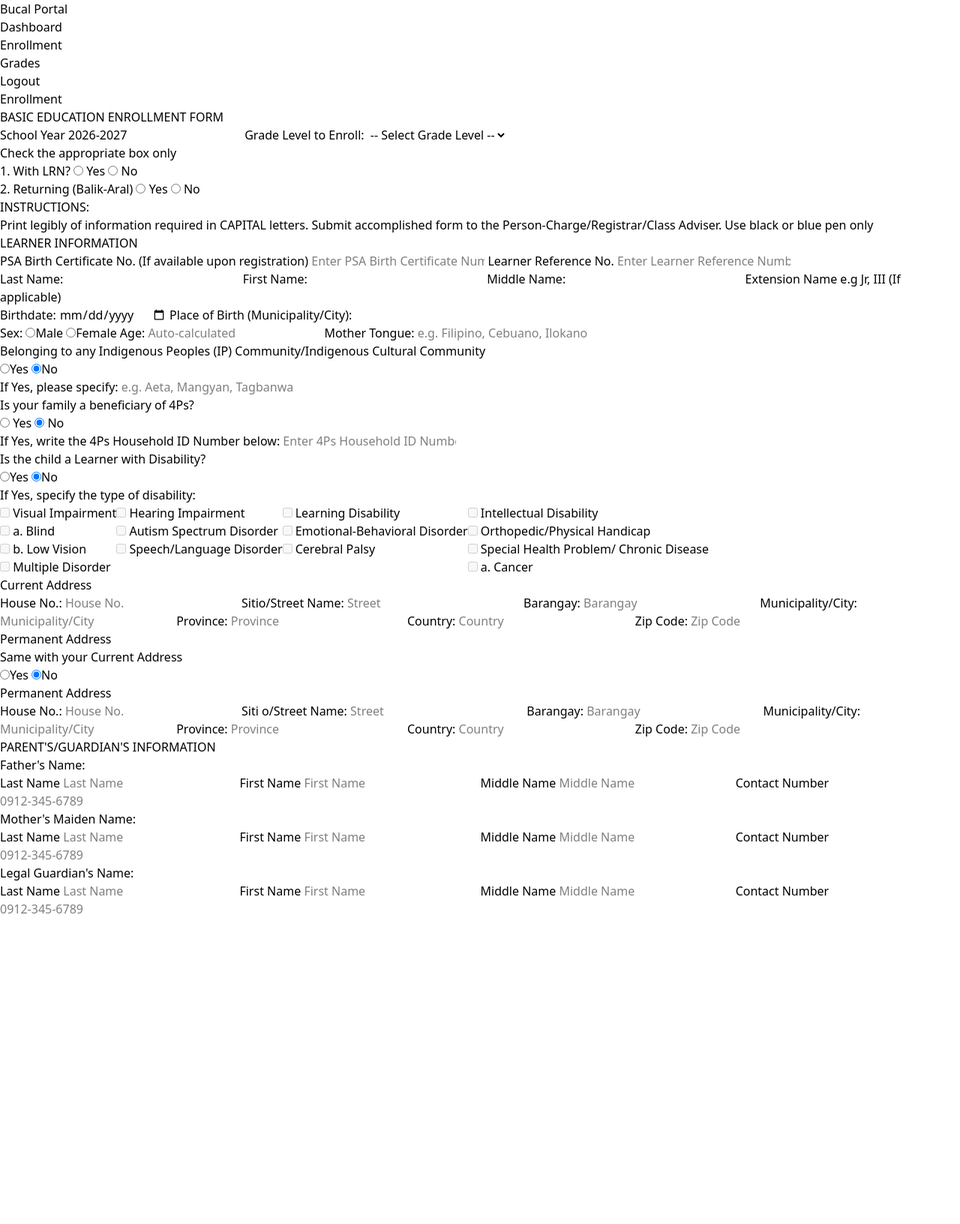
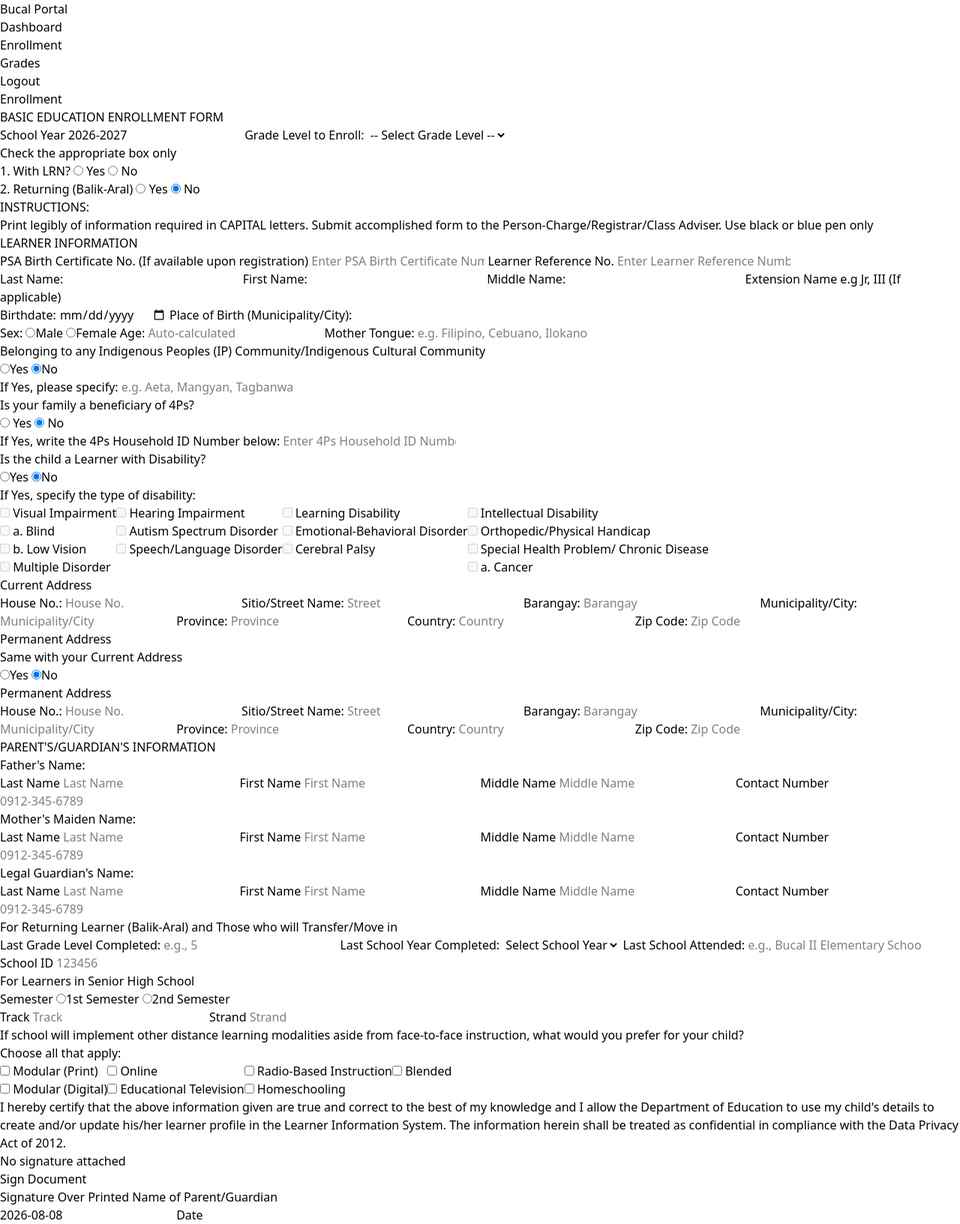
Before and after one commit to adashinobeniohubgit/BucalThesis, a Flask app: page /enrollment in a window 1280 px wide. Shown: the whole page at 75% size. Before the commit the page ends 1218 px from the top, so only its background shows below. Run offline with Flask 3, Linux system fonts and the light colour scheme; the visitor is signed in with stand-in values (Sample User, id 1); style sheets or scripts are compiled from the project's sources.

Commit message:
added signatory

```diff
--- a/app/static/js/enrollment.js
+++ b/app/static/js/enrollment.js
@@ -7,6 +7,41 @@ document.addEventListener('DOMContentLoaded', function () {
         const currentYear = new Date().getFullYear();
         const nextYear = currentYear + 1;
         schoolYearInput.value = `${currentYear}-${nextYear}`;
+    }
+
+    // ----------------------------------------------------
+    // 1.1 Populate "Last School Year Completed" Dropdown
+    // ----------------------------------------------------
+    const lastSchoolYearSelect = document.getElementById('last_school_year_completed');
+    if (lastSchoolYearSelect) {
+        const currentYear = new Date().getFullYear();
+        // Max completed school year ends at previous year (e.g., in 2026 -> 2024-2025)
+        const maxEndYear = currentYear - 1;
+        const minStartYear = 2001;
+
+        // Clear existing options except placeholder
+        lastSchoolYearSelect.innerHTML = '<option value="" disabled selected>Select School Year</option>';
+
+        for (let endYear = maxEndYear; endYear > minStartYear; endYear--) {
+            const startYear = endYear - 1;
+            const schoolYearText = `${startYear}-${endYear}`;
+
+            const option = document.createElement('option');
+            option.value = schoolYearText;
+            option.textContent = schoolYearText;
+
+            lastSchoolYearSelect.appendChild(option);
+        }
+    }
+
+    // ----------------------------------------------------
+    // 1.2 Auto-fill Date Answered (YYYY-MM-DD)
+    // ----------------------------------------------------
+    const dateAnsweredInput = document.getElementById('date_answered');
+    if (dateAnsweredInput) {
+        const today = new Date();
+        // Formats to YYYY-MM-DD
+        dateAnsweredInput.value = today.toISOString().split('T')[0];
     }
 
     // ----------------------------------------------------
@@ -306,4 +341,64 @@ document.addEventListener('DOMContentLoaded', function () {
             }
         });
     });
+
+    // ====================================================
+    // 9. RETURNING LEARNER (BALIK-ARAL) FIELDS TOGGLE
+    // ====================================================
+    const returningYes = document.getElementById('returning_yes');
+    const returningNo = document.getElementById('returning_no');
+
+    // Text/number inputs use `readonly`; the <select> uses `disabled`
+    // since `readonly` has no effect on <select> elements in HTML.
+    const returningTextFieldIds = [
+        'last_grade_completed',
+        'last_school_attended',
+        'school_id'
+    ];
+    const returningSelectFieldIds = [
+        'last_school_year_completed'
+    ];
+
+    /**
+     * Toggles the returning-learner fields between editable/required
+     * and readonly/optional based on the "Returning (Balik-Aral)" answer.
+     *
+     * - "Yes" -> fields become editable and required
+     * - "No"  -> fields become readonly/disabled, cleared, and optional
+     */
+    function toggleReturningFields() {
+        if (!returningYes) return;
+
+        const isReturning = returningYes.checked;
+
+        returningTextFieldIds.forEach(id => {
+            const field = document.getElementById(id);
+            if (!field) return;
+
+            field.readOnly = !isReturning;
+            field.required = isReturning;
+
+            if (!isReturning) {
+                field.value = ''; // Clear stale input if user switches back to 'No'
+            }
+        });
+
+        returningSelectFieldIds.forEach(id => {
+            const field = document.getElementById(id);
+            if (!field) return;
+
+            field.disabled = !isReturning;
+            field.required = isReturning;
+
+            if (!isReturning) {
+                field.value = ''; // Reset to placeholder if user switches back to 'No'
+            }
+        });
+    }
+
+    if (returningYes && returningNo) {
+        returningYes.addEventListener('change', toggleReturningFields);
+        returningNo.addEventListener('change', toggleReturningFields);
+        toggleReturningFields(); // Run on load in case pre-selected
+    }
 });
--- a/app/templates/enrollment.html
+++ b/app/templates/enrollment.html
@@ -44,7 +44,7 @@
             <div>
                <label>2. Returning (Balik-Aral)</label>
                <label><input type="radio" name="is_returning" value="yes" id="returning_yes" required> Yes</label>
-               <label><input type="radio" name="is_returning" value="no" id="returning_no"> No</label>
+               <label><input type="radio" name="is_returning" value="no" id="returning_no" checked> No</label>
             </div>
         </div>
     </div>
@@ -256,7 +256,7 @@
         <h3>Permanent Address</h3>
         <label for="perm_house_no">House No.:</label>
         <input type="text" name="perm_house_no" id="perm_house_no" placeholder="House No.">
-        <label for="perm_street_name">Siti o/Street Name:</label>
+        <label for="perm_street_name">Sitio/Street Name:</label>
         <input type="text" name="perm_street_name" id="perm_street_name" placeholder="Street">
         <label for="perm_barangay">Barangay:</label>
         <input type="text" name="perm_barangay" id="perm_barangay" placeholder="Barangay">
@@ -324,25 +324,53 @@
 <div>
     <div>
         <!-- returning learner -->
+        <h3>For Returning Learner (Balik-Aral) and Those who will Transfer/Move in</h3>
     </div>
     <div>
         <!-- last grade level, school, school year -->
+        <label for="last_grade_completed">Last Grade Level Completed:</label>
+        <input type="text" name="last_grade_completed" id="last_grade_completed"
+            maxlength="1"
+            oninput="this.value = this.value.replace(/[^0-9]/g, '');"
+            placeholder="e.g., 5" readonly>
+        <label for="last_school_year_completed">Last School Year Completed:</label>
+            <select name="last_school_year_completed" id="last_school_year_completed" disabled>
+                <option value="" disabled selected>Select School Year</option>
+            </select>
+        <label for="last_school_attended">Last School Attended:</label>
+        <input type="text" name="last_school_attended" id="last_school_attended" placeholder="e.g., Bucal II Elementary School" readonly>
     </div>
     <div>
         <!-- school id -->
+        <label for="school_id">School ID</label>
+        <input type="text" name="school_id" id="school_id"
+            inputmode="numeric"
+            pattern="[0-9]*"
+            maxlength="6"
+            placeholder="123456"
+            oninput="this.value = this.value.replace(/[^0-9]/g, '');"
+            readonly/>
     </div>
 </div>
 
 <div>
     <div>
         <!-- for learners in senior high school -->
+        <h3>For Learners in Senior High School</h3>
     </div>
     <div>
         <div>
             <!-- semester -->
+            <label>Semester</label>
+            <label><input type="radio" name="semester" value="first_semester" id="first_semester">1st Semester</label>
+            <label><input type="radio" name="semester" value="second_semester" id="second_semester">2nd Semester</label>
         </div>
         <div>
             <!-- track/strand -->
+            <label for="track">Track</label>
+            <input type="text" name="track" id="track" placeholder="Track">
+            <label for="strand">Strand</label>
+            <input type="text" name="Strand" id="Strand" placeholder="Strand">
         </div>
     </div>
 </div>
@@ -350,13 +378,51 @@
 <div>
     <p>
         <!-- if school will implement other distance learning modalities aside from face to face instruction... -->
+        If school will implement other distance learning modalities aside from face-to-face instruction, what would you prefer for your child?
     </p>
     <div>
         <p>
             <!-- choose that apply -->
+            Choose all that apply:
         </p>
         <div>
             <!-- choices -->
+            <table>
+                <tr>
+                    <td class="align-top">
+                        <label>
+                            <input type="checkbox" name="distance_learning_modalities" value="Modular (Print)"> Modular (Print)
+                        </label>
+                        <br>
+                        <label>
+                            <input type="checkbox" name="distance_learning_modalities" value="Modular (Digital)"> Modular (Digital)
+                        </label>
+                    </td>
+                    <td class="align-top">
+                        <label>
+                            <input type="checkbox" name="distance_learning_modalities" value="Online"> Online
+                        </label>
+                        <br>
+                        <label>
+                            <input type="checkbox" name="distance_learning_modalities" value="Educational Television"> Educational Television
+                        </label>
+                    </td>
+                    <td class="align-top">
+                        <label>
+                            <input type="checkbox" name="distance_learning_modalities" value="Radio-Based Instruction"> Radio-Based Instruction
+                        </label>
+                        <br>
+                        <label>
+                            <input type="checkbox" name="distance_learning_modalities" value="Homeschooling"> Homeschooling
+                        </label>
+                    </td>
+                    <td class="align-top">
+                        <label>
+                            <input type="checkbox" name="distance_learning_modalities" value="Blended"> Blended
+                        </label>
+                    </td>
+                </tr>
+            </table>
         </div>
     </div>
 </div>
@@ -364,9 +430,22 @@
 
 <div>
     <!-- I hereby blah blah blah -->
-     <div>
+    <p>
+        I hereby certify that the above information given are true and correct to the best of my knowledge and I allow the Department of Education to use my child's details to create and/or
+        update his/her learner profile in the Learner Information System. The information herein shall be treated as confidential in compliance with the Data Privacy Act of 2012.
+    </p>
+    <div>
         <!-- signature and date -->
-     </div>
+        <p>No signature attached</p>
+        <div>
+            <button>Sign Document</button>
+        </div>
+        <p>Signature Over Printed Name of Parent/Guardian</p>
+        <div>
+            <input type="text" id="date_answered" name="date_answered" readonly/>
+            <label for="date_answered">Date</label>
+        </div>
+    </div>
 </div>
 {% endblock %}
 
```
